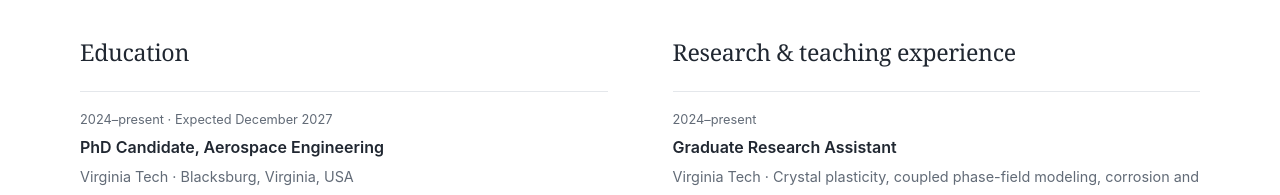
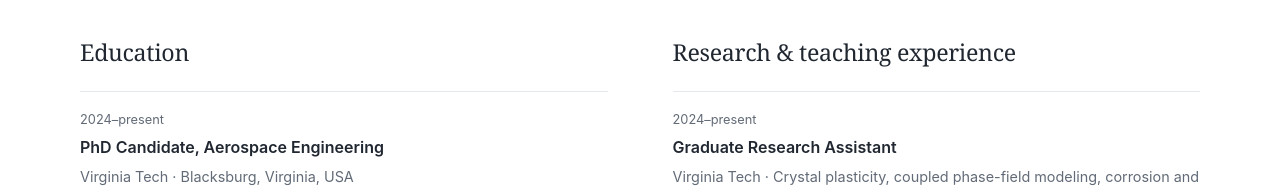
Before and after one commit to Aqab123/Aqab.github.io, a plain HTML site: page index.html in a window 1280 px wide. Shown: the part 7806-8001 px from the top of the page. Drawn offline with Linux system fonts and the light colour scheme.

Commit message:
Remove expected PhD graduation date from education

```diff
--- a/index.html
+++ b/index.html
@@ -43,7 +43,7 @@
   <div class="section-heading"><div><p class="eyebrow">ACADEMIC BACKGROUND</p><h2>Education &amp; experience.</h2></div><p>Research and teaching across computational mechanics, materials science, and engineering.</p></div>
   <div class="academic-columns">
     <div class="academic-column"><h3>Education</h3>
-      <article class="academic-entry"><p class="meta">2024–present · Expected December 2027</p><h4>PhD Candidate, Aerospace Engineering</h4><p>Virginia Tech · Blacksburg, Virginia, USA</p></article>
+      <article class="academic-entry"><p class="meta">2024–present</p><h4>PhD Candidate, Aerospace Engineering</h4><p>Virginia Tech · Blacksburg, Virginia, USA</p></article>
       <article class="academic-entry"><p class="meta">2017–2019</p><h4>MS, Materials Engineering</h4><p>Pakistan Institute of Engineering and Applied Sciences (PIEAS) · Islamabad, Pakistan</p></article>
       <article class="academic-entry"><p class="meta">2011–2015</p><h4>BS, Metallurgy &amp; Materials Engineering</h4><p>University of the Punjab · Lahore, Pakistan</p></article>
     </div>
```
